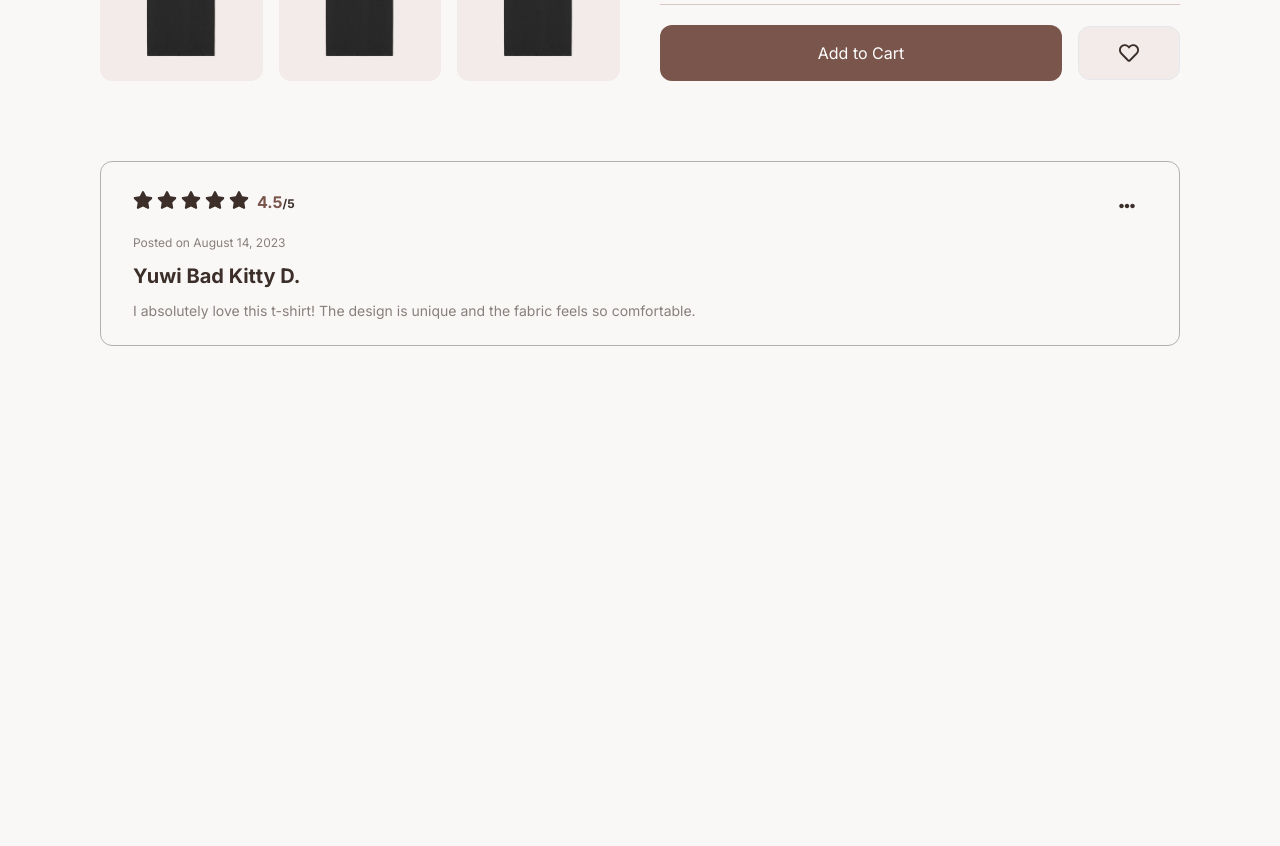
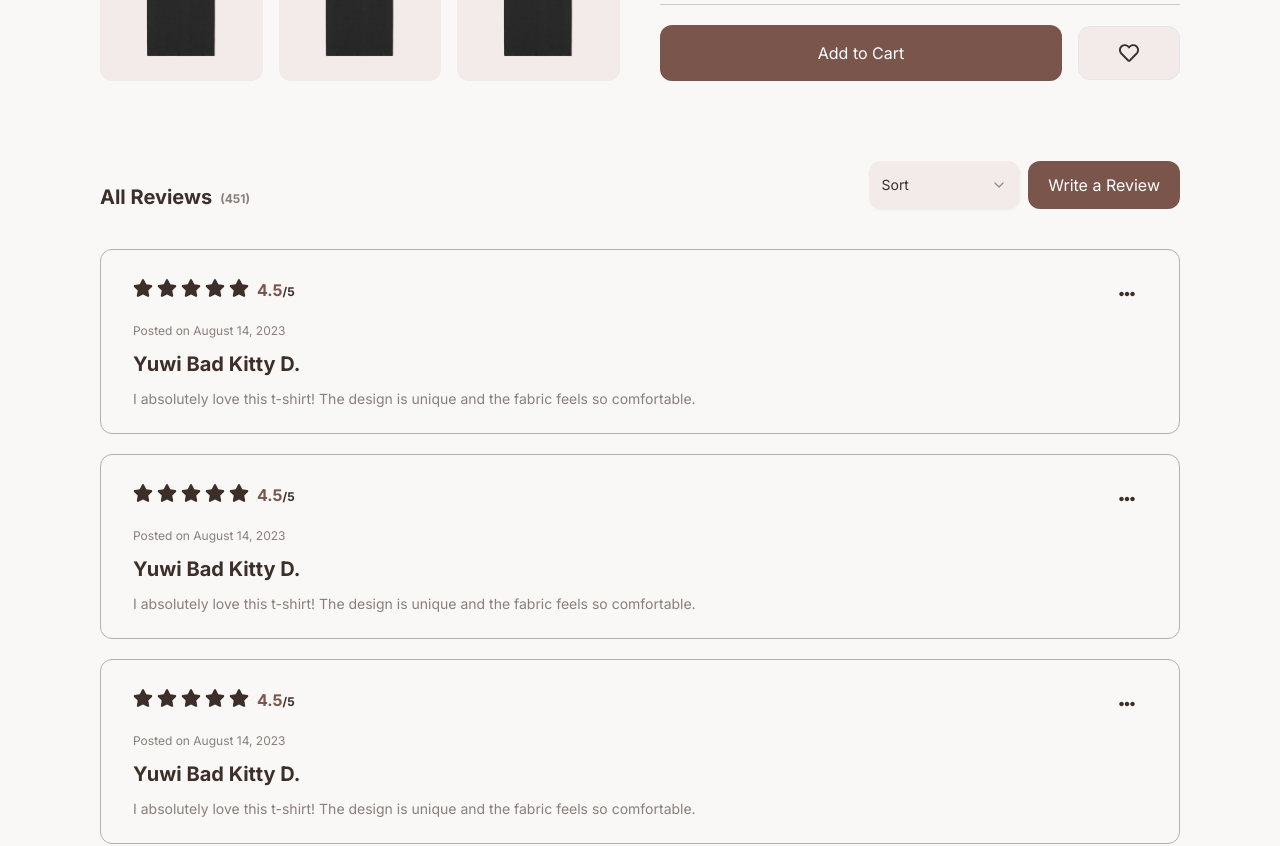
Before and after one commit to ZiadRefaey/LC-DOO-Next, a Next.js app: page /store/1 in a window 1280 px wide. Shown: the part 680-1526 px from the top of the page. Before the commit the page ends 1106 px from the top, so only its background shows below. Built offline with nearby package versions, Linux system fonts and the light colour scheme.

Commit message:
style: reviews section header UI

```diff
--- a/components/customer/layout/product/Reviews.tsx
+++ b/components/customer/layout/product/Reviews.tsx
@@ -1,10 +1,15 @@
 import React from "react";
 import Section from "../../ui/Section";
 import ReviewCard from "./ReviewCard";
+import ReviewsHeader from "./ReviewsHeader";
 
 export default function Reviews() {
   return (
-    <Section className="items-start">
+    <Section className="items-start gap-5">
+      <ReviewsHeader />
+      <ReviewCard />
+      <ReviewCard />
+      <ReviewCard />
       <ReviewCard />
     </Section>
   );
--- /dev/null
+++ b/components/customer/layout/product/ReviewsHeader.tsx
@@ -0,0 +1,39 @@
+import React from "react";
+import PrimaryButton from "../../ui/PrimaryButton";
+import {
+  Select,
+  SelectContent,
+  SelectGroup,
+  SelectItem,
+  SelectLabel,
+  SelectTrigger,
+  SelectValue,
+} from "@/components/ui/select";
+export default function ReviewsHeader() {
+  return (
+    <div className="w-full items-end justify-between flex mb-5">
+      <h2 className="text-preset-2 flex items-center justify-center gap-2">
+        All Reviews{" "}
+        <span className="text-preset-5 text-primary-text/60 mt-1">(451)</span>
+      </h2>
+      <div className="grid grid-cols-2 items-center justify-center gap-2 ">
+        <Select>
+          <SelectTrigger className="h-full bg-card-background rounded-xl border-transparent hover:border-border hover:bg-inherit transition-all">
+            <SelectValue placeholder="Sort" />
+          </SelectTrigger>
+          <SelectContent>
+            <SelectGroup>
+              <SelectLabel>Fruits</SelectLabel>
+              <SelectItem value="latest">Latest</SelectItem>
+              <SelectItem value="oldest">oldest</SelectItem>
+              <SelectItem value="best">best</SelectItem>
+              <SelectItem value="worst">Grapes</SelectItem>
+              <SelectItem value="pineapple">Pineapple</SelectItem>
+            </SelectGroup>
+          </SelectContent>
+        </Select>
+        <PrimaryButton>Write a Review</PrimaryButton>
+      </div>
+    </div>
+  );
+}
--- a/components/customer/ui/PrimaryButton.tsx
+++ b/components/customer/ui/PrimaryButton.tsx
@@ -24,7 +24,7 @@ export default function PrimaryButton({
   if (href)
     return (
       <Link
-        className={`${className} bg-primary py-2 px-5 text-preset-3-bold ${rounded} text-secondary-text  transition-all duration-150 text-center hover:bg-btn-hover`}
+        className={`${className} bg-primary py-3 px-5 text-preset-3-bold ${rounded} text-secondary-text  transition-all duration-150 text-center hover:bg-btn-hover`}
         style={{ padding: padding }}
         href={href}
       >
@@ -37,7 +37,7 @@ export default function PrimaryButton({
       type={type}
       onClick={onClick}
       className={cn(
-        `bg-primary py-2 px-5 text-preset-3-bold ${rounded} text-secondary-text transition-all duration-150 text-center hover:bg-btn-hover`,
+        `bg-primary py-3 px-5 text-preset-3-bold ${rounded} text-secondary-text transition-all duration-150 text-center hover:bg-btn-hover`,
         className
       )}
       style={{ padding: padding }}
--- a/components/ui/select.tsx
+++ b/components/ui/select.tsx
@@ -1,16 +1,16 @@
-"use client"
+"use client";
 
-import * as React from "react"
-import * as SelectPrimitive from "@radix-ui/react-select"
-import { Check, ChevronDown, ChevronUp } from "lucide-react"
+import * as React from "react";
+import * as SelectPrimitive from "@radix-ui/react-select";
+import { Check, ChevronDown, ChevronUp } from "lucide-react";
 
-import { cn } from "@/lib/utils"
+import { cn } from "@/lib/utils";
 
-const Select = SelectPrimitive.Root
+const Select = SelectPrimitive.Root;
 
-const SelectGroup = SelectPrimitive.Group
+const SelectGroup = SelectPrimitive.Group;
 
-const SelectValue = SelectPrimitive.Value
+const SelectValue = SelectPrimitive.Value;
 
 const SelectTrigger = React.forwardRef<
   React.ElementRef<typeof SelectPrimitive.Trigger>,
@@ -29,8 +29,8 @@ const SelectTrigger = React.forwardRef<
       <ChevronDown className="h-4 w-4 opacity-50" />
     </SelectPrimitive.Icon>
   </SelectPrimitive.Trigger>
-))
-SelectTrigger.displayName = SelectPrimitive.Trigger.displayName
+));
+SelectTrigger.displayName = SelectPrimitive.Trigger.displayName;
 
 const SelectScrollUpButton = React.forwardRef<
   React.ElementRef<typeof SelectPrimitive.ScrollUpButton>,
@@ -46,8 +46,8 @@ const SelectScrollUpButton = React.forwardRef<
   >
     <ChevronUp className="h-4 w-4" />
   </SelectPrimitive.ScrollUpButton>
-))
-SelectScrollUpButton.displayName = SelectPrimitive.ScrollUpButton.displayName
+));
+SelectScrollUpButton.displayName = SelectPrimitive.ScrollUpButton.displayName;
 
 const SelectScrollDownButton = React.forwardRef<
   React.ElementRef<typeof SelectPrimitive.ScrollDownButton>,
@@ -63,9 +63,9 @@ const SelectScrollDownButton = React.forwardRef<
   >
     <ChevronDown className="h-4 w-4" />
   </SelectPrimitive.ScrollDownButton>
-))
+));
 SelectScrollDownButton.displayName =
-  SelectPrimitive.ScrollDownButton.displayName
+  SelectPrimitive.ScrollDownButton.displayName;
 
 const SelectContent = React.forwardRef<
   React.ElementRef<typeof SelectPrimitive.Content>,
@@ -96,8 +96,8 @@ const SelectContent = React.forwardRef<
       <SelectScrollDownButton />
     </SelectPrimitive.Content>
   </SelectPrimitive.Portal>
-))
-SelectContent.displayName = SelectPrimitive.Content.displayName
+));
+SelectContent.displayName = SelectPrimitive.Content.displayName;
 
 const SelectLabel = React.forwardRef<
   React.ElementRef<typeof SelectPrimitive.Label>,
@@ -108,8 +108,8 @@ const SelectLabel = React.forwardRef<
     className={cn("px-2 py-1.5 text-sm font-semibold", className)}
     {...props}
   />
-))
-SelectLabel.displayName = SelectPrimitive.Label.displayName
+));
+SelectLabel.displayName = SelectPrimitive.Label.displayName;
 
 const SelectItem = React.forwardRef<
   React.ElementRef<typeof SelectPrimitive.Item>,
@@ -118,7 +118,7 @@ const SelectItem = React.forwardRef<
   <SelectPrimitive.Item
     ref={ref}
     className={cn(
-      "relative flex w-full cursor-default select-none items-center rounded-sm py-1.5 pl-2 pr-8 text-sm outline-none focus:bg-accent focus:text-accent-foreground data-[disabled]:pointer-events-none data-[disabled]:opacity-50",
+      "relative flex w-full cursor-default select-none items-center rounded-sm py-1.5 pl-2 pr-8 text-sm outline-none focus:bg-accent focus:text-accent-foreground data-[disabled]:pointer-events-none data-[disabled]:opacity-50 uppercase",
       className
     )}
     {...props}
@@ -130,8 +130,8 @@ const SelectItem = React.forwardRef<
     </span>
     <SelectPrimitive.ItemText>{children}</SelectPrimitive.ItemText>
   </SelectPrimitive.Item>
-))
-SelectItem.displayName = SelectPrimitive.Item.displayName
+));
+SelectItem.displayName = SelectPrimitive.Item.displayName;
 
 const SelectSeparator = React.forwardRef<
   React.ElementRef<typeof SelectPrimitive.Separator>,
@@ -142,8 +142,8 @@ const SelectSeparator = React.forwardRef<
     className={cn("-mx-1 my-1 h-px bg-muted", className)}
     {...props}
   />
-))
-SelectSeparator.displayName = SelectPrimitive.Separator.displayName
+));
+SelectSeparator.displayName = SelectPrimitive.Separator.displayName;
 
 export {
   Select,
@@ -156,4 +156,4 @@ export {
   SelectSeparator,
   SelectScrollUpButton,
   SelectScrollDownButton,
-}
+};
```
